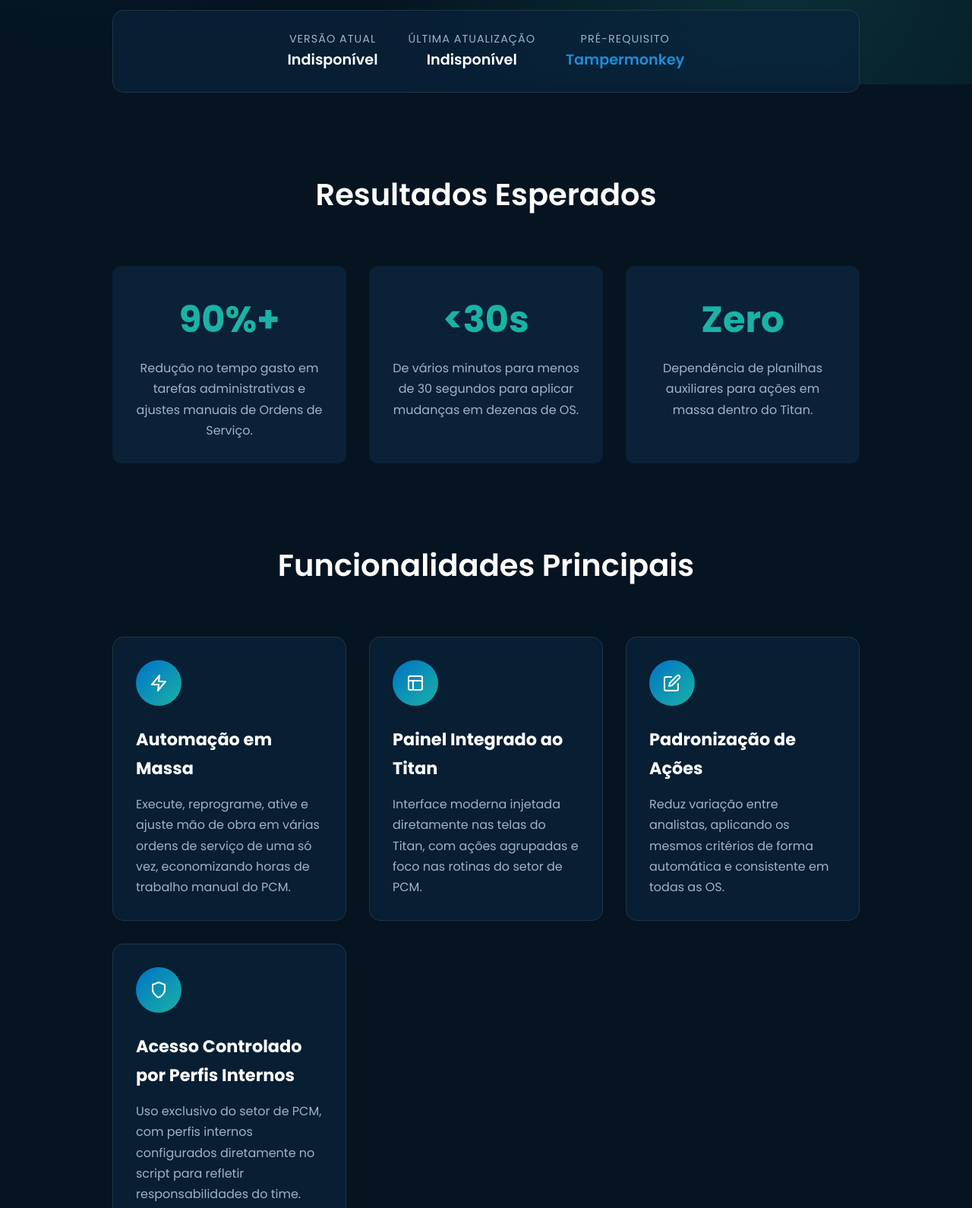
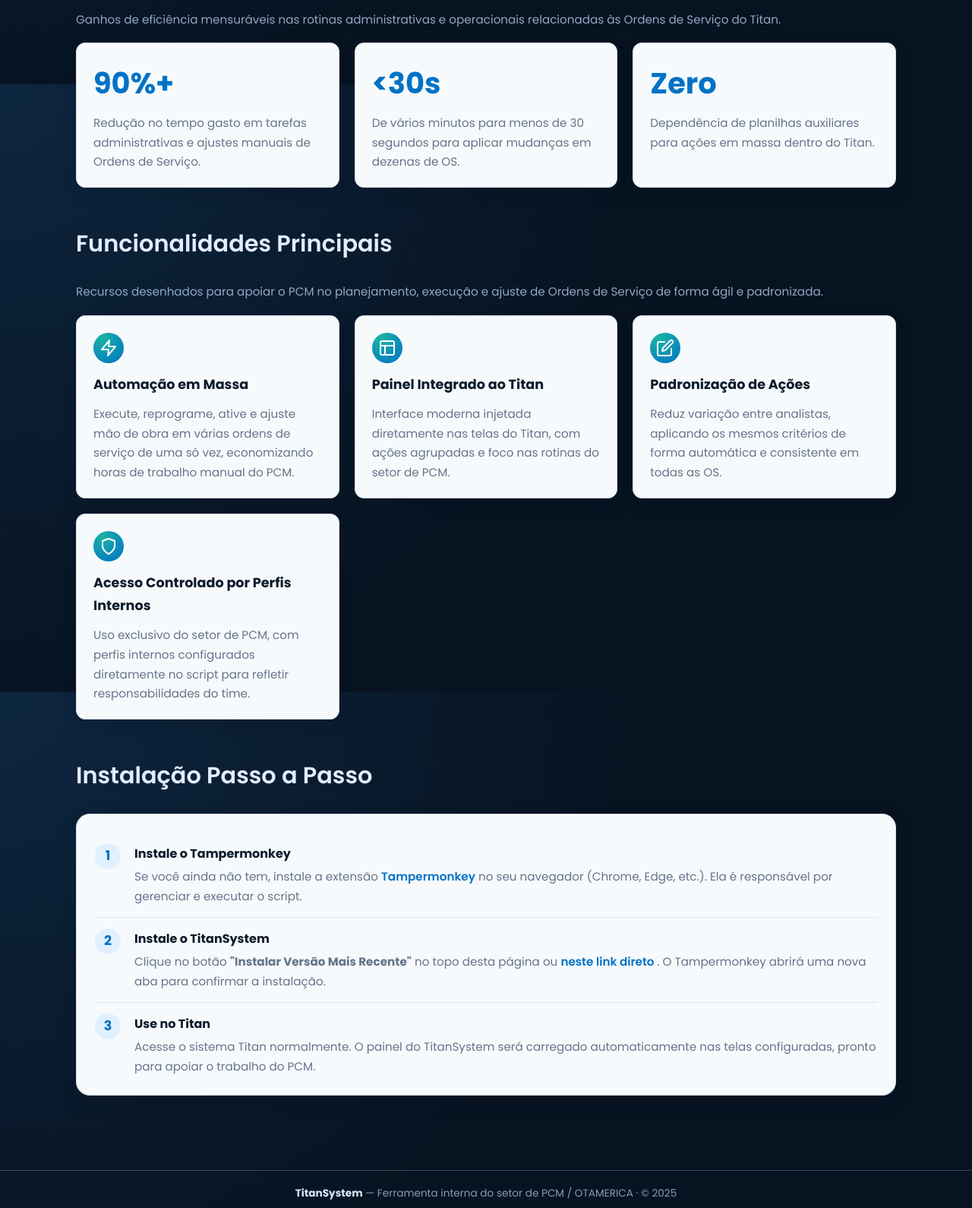
Before and after one commit to PCM-OT/PCM-site, a plain HTML site: page index.html in a window 1280 px wide. Shown: the part 689-2279 px from the top of the page at 76% size. Drawn offline with nearby package versions, Linux system fonts and the light colour scheme; no server answers.

Commit message:
Update index.html

```diff
--- a/index.html
+++ b/index.html
@@ -12,19 +12,22 @@
 
     <style>
         :root {
-            /* Paleta alinhada ao logo OTAMERICA */
-            --color-background: #061421;
-            --color-surface: rgba(9, 35, 60, 0.7);
-            --color-surface-solid: #0b2138;
+            /* Paleta corporativa inspirada na OTAMERICA */
+            --color-background: #071321;
+            --color-surface: #0d2236;
+            --color-surface-alt: #10283f;
+            --color-card: #f7fafc;
+            --color-card-border: #d3e1ef;
             --color-primary: #0072c6;        /* azul OTAMERICA */
-            --color-primary-light: #1f8ed8;  /* azul mais claro */
+            --color-primary-light: #1990dd;  /* azul claro */
             --color-secondary: #1ab3a5;      /* verde água do globo */
-            --color-text-primary: #FFFFFF;
-            --color-text-secondary: #9fb3c8;
-            --color-success: #0072c6;
-            --color-success-hover: #1ab3a5;
-            --color-border: rgba(255, 255, 255, 0.1);
+            --color-text-primary: #0b1b2b;
+            --color-text-invert: #ffffff;
+            --color-text-muted: #64748b;
+            --color-border-soft: rgba(255, 255, 255, 0.08);
             --font-family: 'Poppins', sans-serif;
+            --radius-lg: 18px;
+            --radius-md: 12px;
         }
 
         * {
@@ -39,133 +42,157 @@
 
         body {
             font-family: var(--font-family);
-            background-color: var(--color-background);
-            color: var(--color-text-primary);
+            background: radial-gradient(circle at 0% 0%, #0d2640 0, #071321 55%) fixed;
+            color: var(--color-text-invert);
             line-height: 1.7;
             overflow-x: hidden;
         }
 
-        body::before {
-            content: '';
-            position: fixed;
-            top: 0;
-            left: 0;
-            width: 100%;
-            height: 100%;
-            z-index: -1;
-            background: radial-gradient(circle at 10% 20%, rgba(0, 114, 198, 0.18), transparent 45%),
-                        radial-gradient(circle at 80% 80%, rgba(26, 179, 165, 0.18), transparent 45%);
-            animation: gradient-flow 25s ease-in-out infinite;
-        }
-
-        @keyframes gradient-flow {
-            0%, 100% { background-position: 0% 50%; }
-            50% { background-position: 100% 50%; }
+        .page-shell {
+            min-height: 100vh;
+            display: flex;
+            flex-direction: column;
         }
 
         .container {
-            max-width: 1024px;
+            max-width: 1120px;
             margin: 0 auto;
-            padding: 40px 20px;
+            padding: 32px 20px 40px;
+            flex: 1;
         }
 
-        .hero {
-            text-align: center;
-            padding: 80px 0 100px;
-        }
-
-        .logo-wrapper {
+        /* Top bar com logo */
+        .topbar {
+            display: flex;
+            align-items: center;
+            justify-content: space-between;
             margin-bottom: 32px;
+            gap: 16px;
         }
 
         .logo-wrapper img {
-            max-width: 260px;
-            width: 80%;
+            max-width: 220px;
             height: auto;
+            display: block;
+        }
+
+        .topbar-title {
+            text-align: right;
+        }
+
+        .topbar-title span {
+            display: block;
+            font-size: 0.8rem;
+            text-transform: uppercase;
+            letter-spacing: 1.5px;
+            color: #cbd5f5;
+        }
+
+        .topbar-title strong {
+            font-size: 1.1rem;
+            color: #e2ecff;
+        }
+
+        /* HERO */
+        .hero {
+            text-align: center;
+            padding: 32px 0 72px;
         }
 
         .hero h1 {
-            font-size: 3.4rem;
+            font-size: 3rem;
             font-weight: 700;
-            margin-bottom: 20px;
-            letter-spacing: -1px;
+            margin-bottom: 14px;
+            letter-spacing: -0.5px;
             background: linear-gradient(90deg, var(--color-primary-light), var(--color-secondary));
             -webkit-background-clip: text;
             -webkit-text-fill-color: transparent;
-            animation: text-focus-in 1s cubic-bezier(0.550, 0.085, 0.680, 0.530) both;
-        }
-
-        @keyframes text-focus-in {
-            0% { filter: blur(12px); opacity: 0; }
-            100% { filter: blur(0px); opacity: 1; }
         }
 
         .hero p {
-            font-size: 1.2rem;
-            color: var(--color-text-secondary);
-            max-width: 650px;
-            margin: 0 auto 40px auto;
+            font-size: 1.1rem;
+            color: #c9d5ea;
+            max-width: 720px;
+            margin: 0 auto 28px auto;
         }
 
         .cta-button {
-            display: inline-block;
+            display: inline-flex;
+            align-items: center;
+            gap: 8px;
             background-image: linear-gradient(90deg, var(--color-primary), var(--color-secondary));
-            color: var(--color-text-primary);
-            padding: 16px 40px;
-            font-size: 1.1rem;
+            color: var(--color-text-invert);
+            padding: 14px 34px;
+            font-size: 1rem;
             font-weight: 600;
             text-decoration: none;
-            border-radius: 50px;
-            transition: all 0.3s ease;
-            box-shadow: 0 5px 20px rgba(0, 114, 198, 0.4);
+            border-radius: 999px;
+            transition: all 0.25s ease;
+            box-shadow: 0 10px 25px rgba(0, 75, 130, 0.45);
             border: none;
             cursor: pointer;
         }
 
         .cta-button:hover {
-            transform: translateY(-4px) scale(1.05);
-            box-shadow: 0 10px 30px rgba(0, 114, 198, 0.55);
+            transform: translateY(-2px);
+            box-shadow: 0 14px 32px rgba(0, 75, 130, 0.6);
         }
 
+        .cta-button span.icon {
+            display: inline-flex;
+            transform: translateY(1px);
+        }
+
+        /* SECTION TITLES */
         .section-title {
-            text-align: center;
-            font-size: 2.5rem;
-            margin-bottom: 60px;
+            text-align: left;
+            font-size: 1.9rem;
+            margin-bottom: 24px;
+            font-weight: 600;
+            color: #e2ecff;
+        }
+
+        .section-subtitle {
+            color: #93a8c4;
+            font-size: 0.95rem;
+            margin-bottom: 18px;
+        }
+
+        /* INFO BAR */
+        .info-bar {
+            display: flex;
+            justify-content: space-between;
+            gap: 20px;
+            padding: 18px 22px;
+            background: linear-gradient(135deg, rgba(10, 44, 78, 0.9), rgba(12, 54, 70, 0.9));
+            border-radius: var(--radius-lg);
+            border: 1px solid var(--color-border-soft);
+            margin: 0 0 40px;
+        }
+
+        .info-item { text-align: left; }
+        .info-item .label {
+            font-size: 0.75rem;
+            color: #9fb3d9;
+            text-transform: uppercase;
+            letter-spacing: 1.3px;
+            margin-bottom: 4px;
+        }
+        .info-item .value {
+            font-size: 1.05rem;
             font-weight: 600;
         }
-
-        .info-bar {
-            display: flex;
-            justify-content: center;
-            gap: 40px;
-            padding: 25px;
-            background-color: var(--color-surface);
-            border: 1px solid var(--color-border);
-            border-radius: 15px;
-            margin: 60px 0;
-            backdrop-filter: blur(12px);
-            -webkit-backdrop-filter: blur(12px);
+        .info-item .value a {
+            color: var(--color-secondary);
+            text-decoration: none;
+            font-weight: 600;
         }
-
-        .info-item { text-align: center; }
-        .info-item .label {
-            font-size: 0.9rem;
-            color: var(--color-text-secondary);
-            text-transform: uppercase;
-            letter-spacing: 1px;
-        }
-        .info-item .value { font-size: 1.2rem; font-weight: 600; }
-        .info-item .value a {
-            color: var(--color-primary-light);
-            text-decoration: none;
-            transition: color 0.3s;
-        }
-        .info-item .value a:hover { color: var(--color-text-primary); }
+        .info-item .value a:hover { text-decoration: underline; }
 
         .info-item .value.loading {
             display: inline-block;
             width: 150px;
-            height: 1.3rem;
+            height: 1.05rem;
             background-color: rgba(255,255,255,0.08);
             border-radius: 4px;
             animation: pulse 1.5s infinite ease-in-out;
@@ -177,131 +204,156 @@
             100% { opacity: 1; }
         }
 
+        /* CARDS / GRID */
+        .results-section,
+        .features-section,
+        .installation-section {
+            margin-bottom: 48px;
+        }
+
+        .results-grid {
+            display: grid;
+            grid-template-columns: repeat(auto-fit, minmax(230px, 1fr));
+            gap: 20px;
+        }
+
+        .result-card {
+            background-color: var(--color-card);
+            border-radius: var(--radius-md);
+            padding: 20px 22px;
+            border: 1px solid var(--color-card-border);
+            box-shadow: 0 8px 18px rgba(3, 20, 34, 0.18);
+        }
+
+        .result-card .value {
+            font-size: 2.4rem;
+            font-weight: 700;
+            color: var(--color-primary);
+            margin-bottom: 6px;
+        }
+
+        .result-card .description {
+            color: var(--color-text-muted);
+            font-size: 0.95rem;
+        }
+
         .features-grid {
             display: grid;
-            grid-template-columns: repeat(auto-fit, minmax(280px, 1fr));
-            gap: 30px;
+            grid-template-columns: repeat(auto-fit, minmax(260px, 1fr));
+            gap: 20px;
         }
 
         .feature-card {
-            background-color: var(--color-surface);
-            padding: 30px;
-            border-radius: 15px;
-            border: 1px solid var(--color-border);
-            transition: all 0.3s ease;
-            transform: translateY(0);
-            backdrop-filter: blur(10px);
-            -webkit-backdrop-filter: blur(10px);
-        }
-
-        .feature-card:hover {
-            transform: translateY(-10px);
-            box-shadow: 0 15px 30px rgba(0, 0, 0, 0.35);
-            border-color: var(--color-primary);
+            background-color: var(--color-card);
+            padding: 22px 22px 20px;
+            border-radius: var(--radius-md);
+            border: 1px solid var(--color-card-border);
+            box-shadow: 0 8px 18px rgba(3, 20, 34, 0.18);
+            display: flex;
+            flex-direction: column;
+            gap: 10px;
         }
 
         .feature-card .icon {
+            width: 40px;
+            height: 40px;
+            border-radius: 50%;
+            background: radial-gradient(circle at 30% 20%, var(--color-secondary), var(--color-primary));
             display: flex;
             align-items: center;
             justify-content: center;
-            width: 60px;
-            height: 60px;
-            background: linear-gradient(135deg, var(--color-primary), var(--color-secondary));
-            border-radius: 50%;
-            margin-bottom: 25px;
+            margin-bottom: 4px;
         }
 
         .feature-card .icon i {
-            width: 28px;
-            height: 28px;
-            color: white;
+            width: 22px;
+            height: 22px;
+            color: #ffffff;
         }
 
         .feature-card h3 {
-            font-size: 1.4rem;
-            margin-bottom: 15px;
+            font-size: 1.1rem;
             color: var(--color-text-primary);
         }
 
-        .feature-card p { color: var(--color-text-secondary); }
-
-        /* --- Seção de Resultados --- */
-        #results { margin-top: 100px; }
-        .results-grid {
-            display: grid;
-            grid-template-columns: repeat(auto-fit, minmax(250px, 1fr));
-            gap: 30px;
-        }
-        .result-card {
-            text-align: center;
-            padding: 30px;
-            background-color: var(--color-surface-solid);
-            border-radius: 12px;
-        }
-        .result-card .value {
-            font-size: 3rem;
-            font-weight: 700;
-            color: var(--color-secondary);
-            margin-bottom: 10px;
-        }
-        .result-card .description {
-            color: var(--color-text-secondary);
-            font-size: 1rem;
+        .feature-card p {
+            color: var(--color-text-muted);
+            font-size: 0.95rem;
         }
 
-        #installation { margin-top: 100px; }
+        /* INSTALAÇÃO */
         .installation-steps {
-            max-width: 700px;
-            margin: 0 auto;
-            background-color: var(--color-surface-solid);
-            padding: 40px;
-            border-radius: 15px;
+            background-color: var(--color-card);
+            border-radius: var(--radius-lg);
+            padding: 24px 24px 10px;
+            border: 1px solid var(--color-card-border);
+            box-shadow: 0 8px 22px rgba(3, 20, 34, 0.2);
         }
+
         .step {
-            display: flex;
-            gap: 25px;
-            margin-bottom: 30px;
+            display: grid;
+            grid-template-columns: auto 1fr;
+            gap: 18px;
+            padding: 14px 0;
         }
-        .step:last-child { margin-bottom: 0; }
+
+        .step + .step {
+            border-top: 1px dashed #c5d4e5;
+        }
+
         .step .number {
-            font-size: 1.5rem;
+            font-size: 1.1rem;
             font-weight: 700;
             color: var(--color-primary);
-            background-color: var(--color-surface);
-            min-width: 50px;
-            height: 50px;
+            background-color: #e1f0ff;
+            min-width: 34px;
+            height: 34px;
             border-radius: 50%;
             display: flex;
             align-items: center;
             justify-content: center;
         }
-        .step .content h3 { font-size: 1.3rem; margin-bottom: 5px; }
-        .step .content p { color: var(--color-text-secondary); }
+
+        .step .content h3 {
+            font-size: 1rem;
+            margin-bottom: 4px;
+            color: var(--color-text-primary);
+        }
+
+        .step .content p {
+            color: var(--color-text-muted);
+            font-size: 0.95rem;
+        }
+
         .step .content a {
-            color: var(--color-primary-light);
+            color: var(--color-primary);
             font-weight: 600;
             text-decoration: none;
         }
 
+        .step .content a:hover {
+            text-decoration: underline;
+        }
+
+        /* FOOTER */
         footer {
             text-align: center;
-            padding: 40px 0;
-            margin-top: 80px;
-            border-top: 1px solid var(--color-border);
-            color: var(--color-text-secondary);
+            padding: 18px 16px 26px;
+            margin-top: 10px;
+            border-top: 1px solid rgba(148, 163, 184, 0.35);
+            color: #8b9bb4;
+            font-size: 0.85rem;
         }
-        footer a {
-            color: inherit;
-            font-weight: 600;
-            text-decoration: none;
-            transition: color 0.3s ease;
+
+        footer strong {
+            color: #dbe6f7;
         }
-        footer a:hover { color: var(--color-primary); }
 
+        /* ANIMAÇÃO SEÇÕES */
         .reveal {
             opacity: 0;
-            transform: translateY(40px);
-            transition: opacity 0.8s ease, transform 0.8s ease;
+            transform: translateY(26px);
+            transition: opacity 0.7s ease, transform 0.7s ease;
         }
 
         .reveal.visible {
@@ -309,31 +361,62 @@
             transform: translateY(0);
         }
 
+        /* RESPONSIVO */
         @media (max-width: 768px) {
-            .hero { padding-top: 60px; }
-            .hero h1 { font-size: 2.6rem; }
-            .hero p { font-size: 1.05rem; }
-            .info-bar { flex-direction: column; gap: 25px; }
-            .section-title { font-size: 2.1rem; }
+            .container {
+                padding-inline: 16px;
+            }
+            .topbar {
+                flex-direction: column;
+                align-items: flex-start;
+            }
+            .topbar-title {
+                text-align: left;
+            }
+            .hero {
+                padding-top: 24px;
+                padding-bottom: 56px;
+            }
+            .hero h1 {
+                font-size: 2.3rem;
+            }
+            .hero p {
+                font-size: 1rem;
+            }
+            .info-bar {
+                flex-direction: column;
+                align-items: flex-start;
+            }
         }
     </style>
 </head>
 <body>
+<div class="page-shell">
+    <div class="container">
+        <!-- TOPO COM LOGO E TEXTO -->
+        <div class="topbar">
+            <div class="logo-wrapper">
+                <a href="http://172.16.173.20/oilmain/main.php">
+                    <img src="LOGOhorizontalRGB.png" alt="Logo OTAMERICA">
+                </a>
+            </div>
+            <div class="topbar-title">
+                <span>Ferramenta interna · PCM</span>
+                <strong>TitanSystem para Sistema Titan</strong>
+            </div>
+        </div>
 
-    <div class="container">
-
+        <!-- HERO -->
         <header class="hero">
-            <div class="logo-wrapper">
-                <img src="LOGOhorizontalRGB.png" alt="Logo OTAMERICA">
-            </div>
-            <h1><span class="rocket">🚀</span> TitanSystem</h1>
+            <h1>TitanSystem</h1>
             <p>Sua suíte interna de automação para o sistema Titan, desenvolvida para o setor de PCM da OTAMERICA. Otimize o fluxo de trabalho, reduza cliques e ganhe tempo nas rotinas de manutenção.</p>
             <a href="https://raw.githubusercontent.com/PCM-OT/PCM/main/titan.user.js" class="cta-button" target="_blank" rel="noopener noreferrer">
-                Instalar Versão Mais Recente
+                <span class="icon">⬇</span>
+                <span>Instalar Versão Mais Recente</span>
             </a>
         </header>
 
-        <main>
+        <!-- INFO BAR -->
         <section class="info-bar reveal">
             <div class="info-item">
                 <div class="label">Versão Atual</div>
@@ -351,8 +434,12 @@
             </div>
         </section>
 
-            <section id="results" class="reveal">
+        <!-- RESULTADOS -->
+        <section class="results-section reveal">
             <h2 class="section-title">Resultados Esperados</h2>
+            <p class="section-subtitle">
+                Ganhos de eficiência mensuráveis nas rotinas administrativas e operacionais relacionadas às Ordens de Serviço do Titan.
+            </p>
             <div class="results-grid">
                 <div class="result-card">
                     <div class="value">90%+</div>
@@ -369,10 +456,13 @@
             </div>
         </section>
 
-            <section id="features" class="features reveal" style="margin-top: 100px;">
+        <!-- FUNCIONALIDADES -->
+        <section class="features-section reveal">
             <h2 class="section-title">Funcionalidades Principais</h2>
+            <p class="section-subtitle">
+                Recursos desenhados para apoiar o PCM no planejamento, execução e ajuste de Ordens de Serviço de forma ágil e padronizada.
+            </p>
             <div class="features-grid">
-
                 <div class="feature-card">
                     <div class="icon"><i data-feather="zap"></i></div>
                     <h3>Automação em Massa</h3>
@@ -399,7 +489,8 @@
             </div>
         </section>
 
-            <section id="installation" class="reveal">
+        <!-- INSTALAÇÃO -->
+        <section class="installation-section reveal">
             <h2 class="section-title">Instalação Passo a Passo</h2>
             <div class="installation-steps">
                 <div class="step">
@@ -416,12 +507,10 @@
                     <div class="number">2</div>
                     <div class="content">
                         <h3>Instale o TitanSystem</h3>
-                            <p>Clique no botão
-                                <strong>"Instalar Versão Mais Recente"</strong> no topo desta página ou
+                        <p>Clique no botão <strong>"Instalar Versão Mais Recente"</strong> no topo desta página ou
                             <a href="https://raw.githubusercontent.com/PCM-OT/PCM/main/titan.user.js" target="_blank" rel="noopener noreferrer">
                                 neste link direto
-                                </a>.
-                                O Tampermonkey abrirá uma nova aba para confirmar a instalação.
+                            </a>. O Tampermonkey abrirá uma nova aba para confirmar a instalação.
                         </p>
                     </div>
                 </div>
@@ -434,10 +523,10 @@
                 </div>
             </div>
         </section>
-        </main>
+    </div>
 
     <footer>
-            <p>TitanSystem &mdash; Ferramenta interna do setor de PCM / OTAMERICA &middot; © 2025</p>
+        <p><strong>TitanSystem</strong> &mdash; Ferramenta interna do setor de PCM / OTAMERICA &middot; © 2025</p>
     </footer>
 </div>
 
@@ -503,7 +592,7 @@
 
         reveals.forEach(element => {
             const elementTop = element.getBoundingClientRect().top;
-                if (elementTop < windowHeight - 100) {
+            if (elementTop < windowHeight - 80) {
                 element.classList.add('visible');
             }
         });
```
Lines whose indentation alone changed are shown as unchanged.
